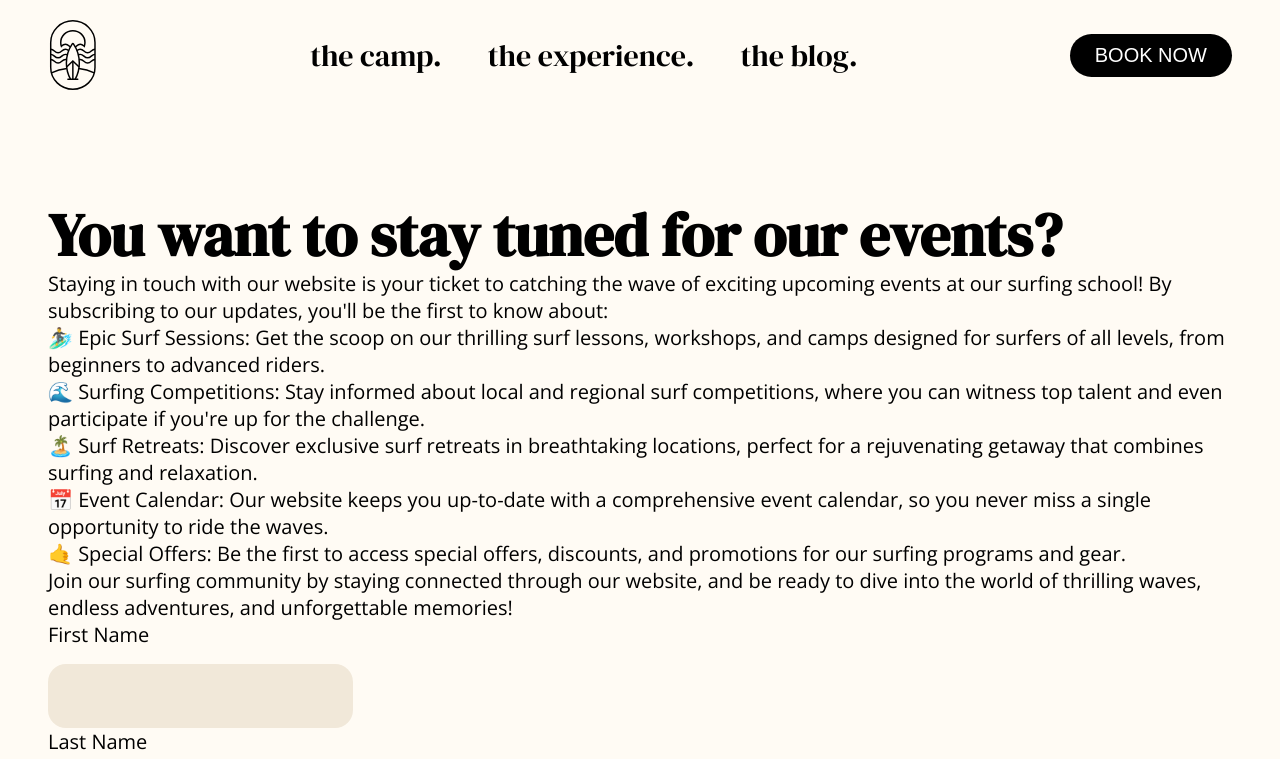
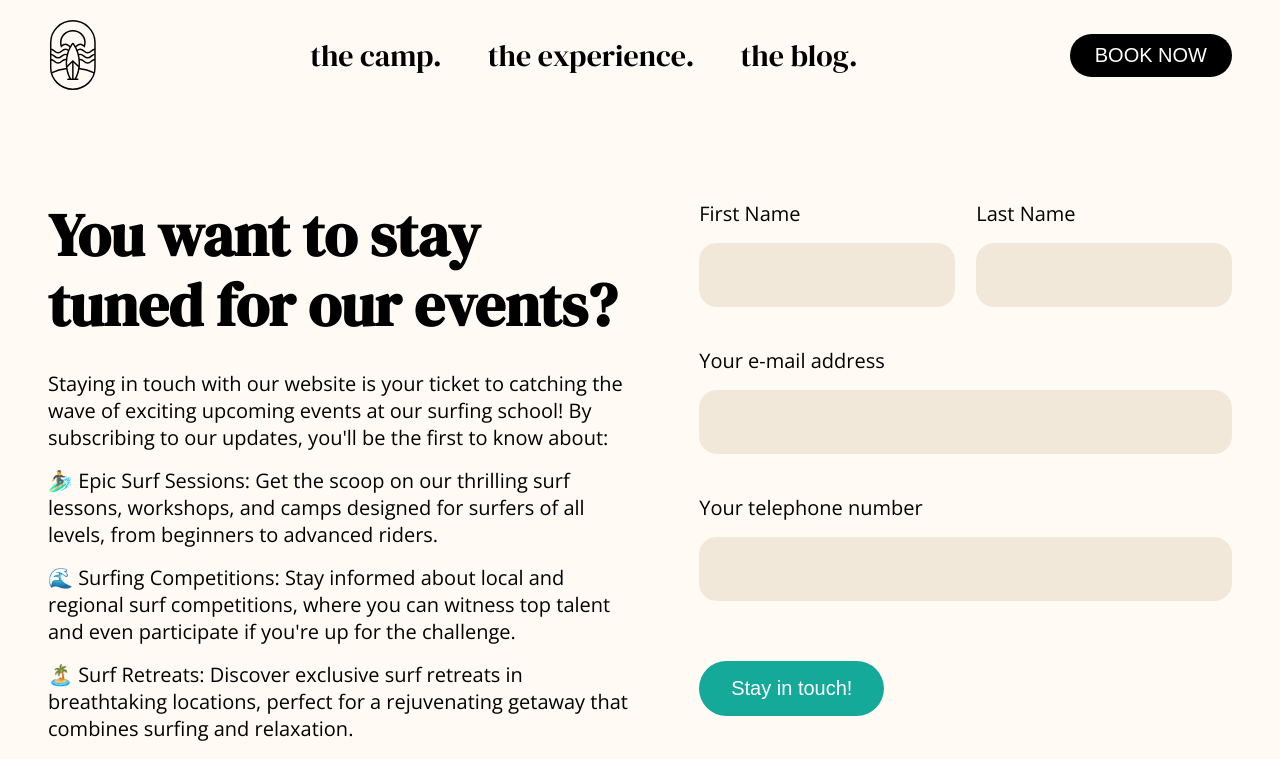
Before and after one commit to gervais-amoah/surfcamp_frontend, a Next.js app: page /events in a window 1280 px wide. Shown: the top 759 px of the page. Built offline with nearby package versions, Linux system fonts and the light colour scheme.

Commit message:
Style the form on the events page

```diff
--- /dev/null
+++ b/sass/components/events/signup-form.scss
@@ -0,0 +1,57 @@
+.signup-form {
+  display: flex;
+  justify-content: space-between;
+  margin-bottom: 6rem;
+
+  &__headline {
+    margin-bottom: 3rem;
+  }
+
+  &__info {
+    width: 49%;
+
+    & .copy:not(:last-of-type) {
+      margin-bottom: 1.6rem;
+    }
+  }
+
+  &__form {
+    width: 45%;
+
+    & .input {
+      width: 100%;
+    }
+
+    & .input__container {
+      margin-bottom: 4rem;
+    }
+
+    & .btn {
+      margin-top: 2rem;
+    }
+  }
+
+  &__name-container {
+    display: flex;
+    justify-content: space-between;
+
+    & .input__container {
+      width: 48%;
+    }
+  }
+
+  &__error {
+    color: rgb(120, 2, 2);
+    margin-top: 1.6rem;
+  }
+
+  &__pricing {
+    & h3 {
+      margin-top: 6rem;
+      margin-bottom: 2.4rem;
+    }
+    & p:first-of-type {
+      margin-bottom: 8px;
+    }
+  }
+}
--- a/sass/main.scss
+++ b/sass/main.scss
@@ -18,4 +18,6 @@
 @import 'components/blog/article-overview';
 @import 'components/blog/article-components';
 
+@import 'components/events/signup-form.scss';
+
 @import 'pages/blog';
```
